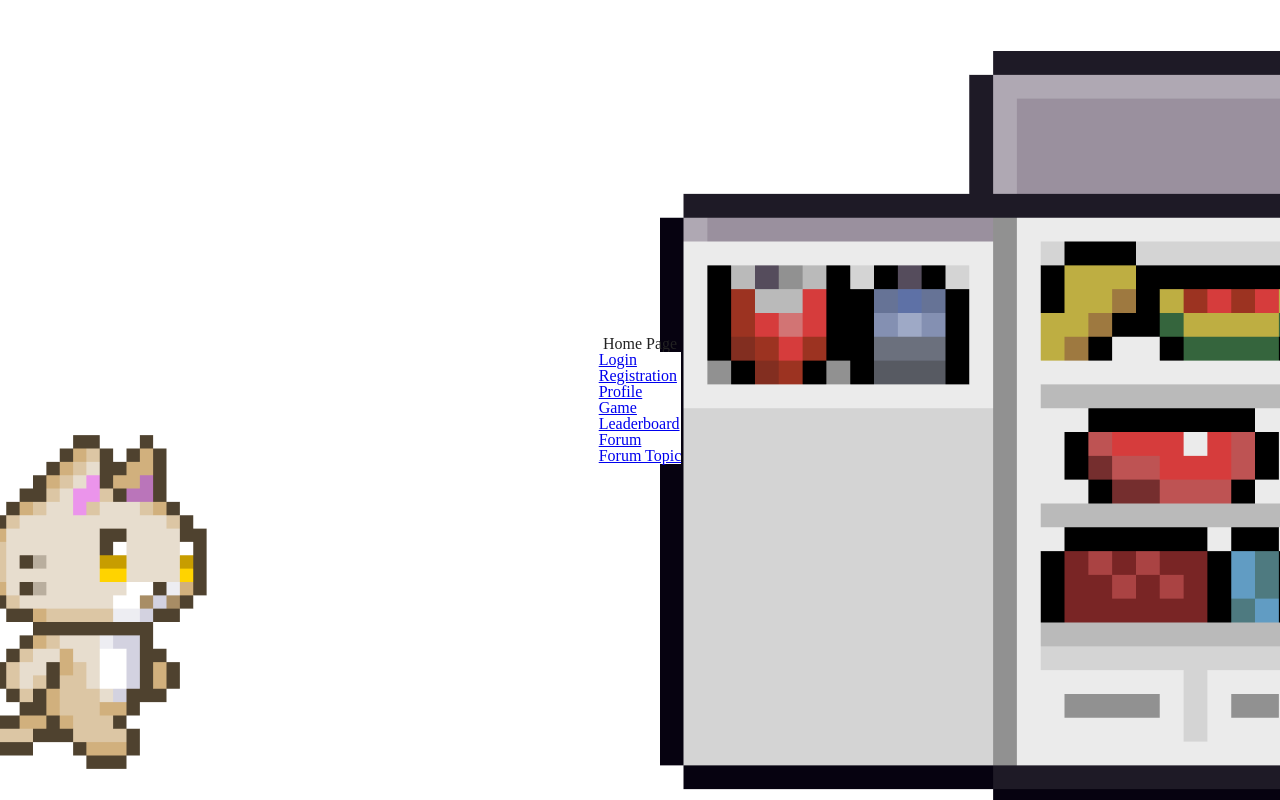
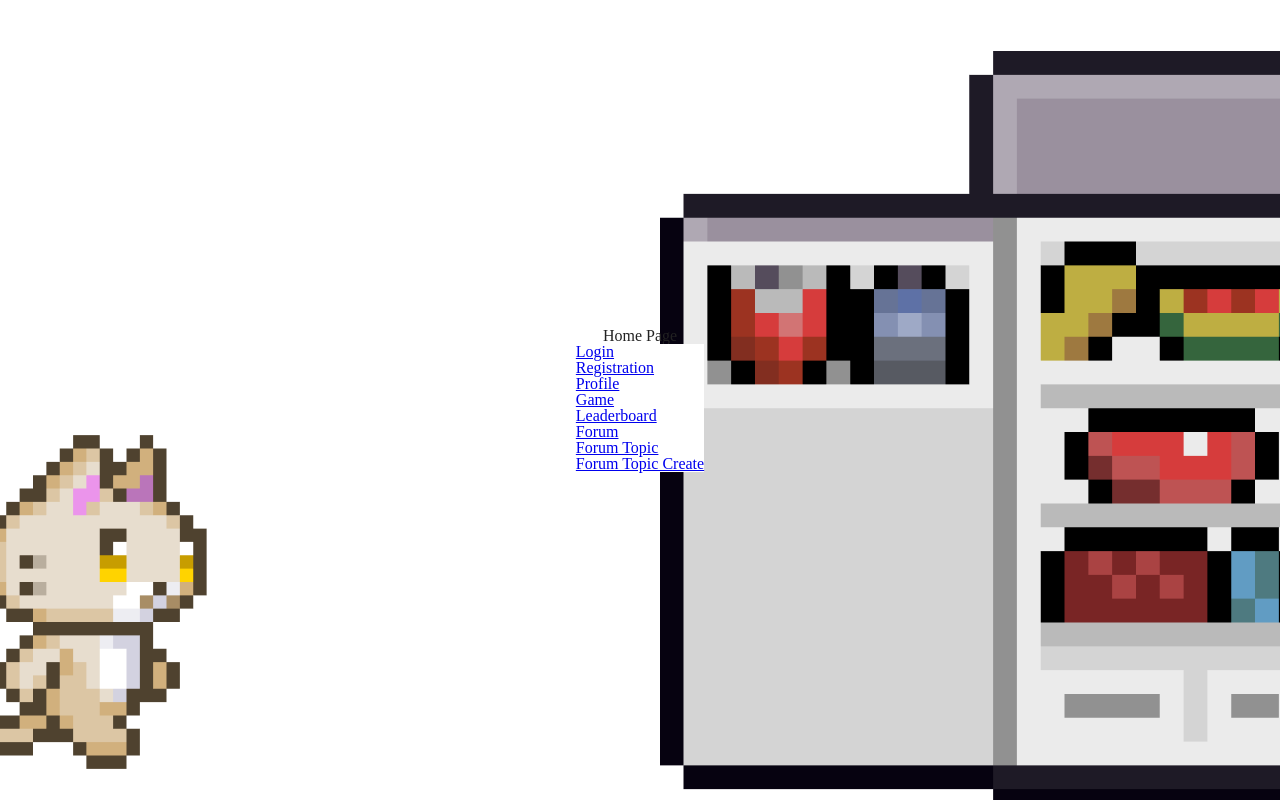
Before and after one commit to KulvanovskayaAsya/feed-the-cat, a React (Vite) app in the folder packages/client/: page / in a window 1280 px wide. Built offline with nearby package versions, Linux system fonts and the light colour scheme.

Commit message:
Update HomePage.tsx

```diff
--- a/packages/client/src/pages/Home/HomePage.tsx
+++ b/packages/client/src/pages/Home/HomePage.tsx
@@ -29,6 +29,9 @@ export const HomePage: FC = () => {
           <li>
             <Link to="/forum/topic/1">Forum Topic</Link>
           </li>
+          <li>
+            <Link to="/forum/topic/create">Forum Topic Create</Link>
+          </li>
         </ul>
       </nav>
     </>
```
